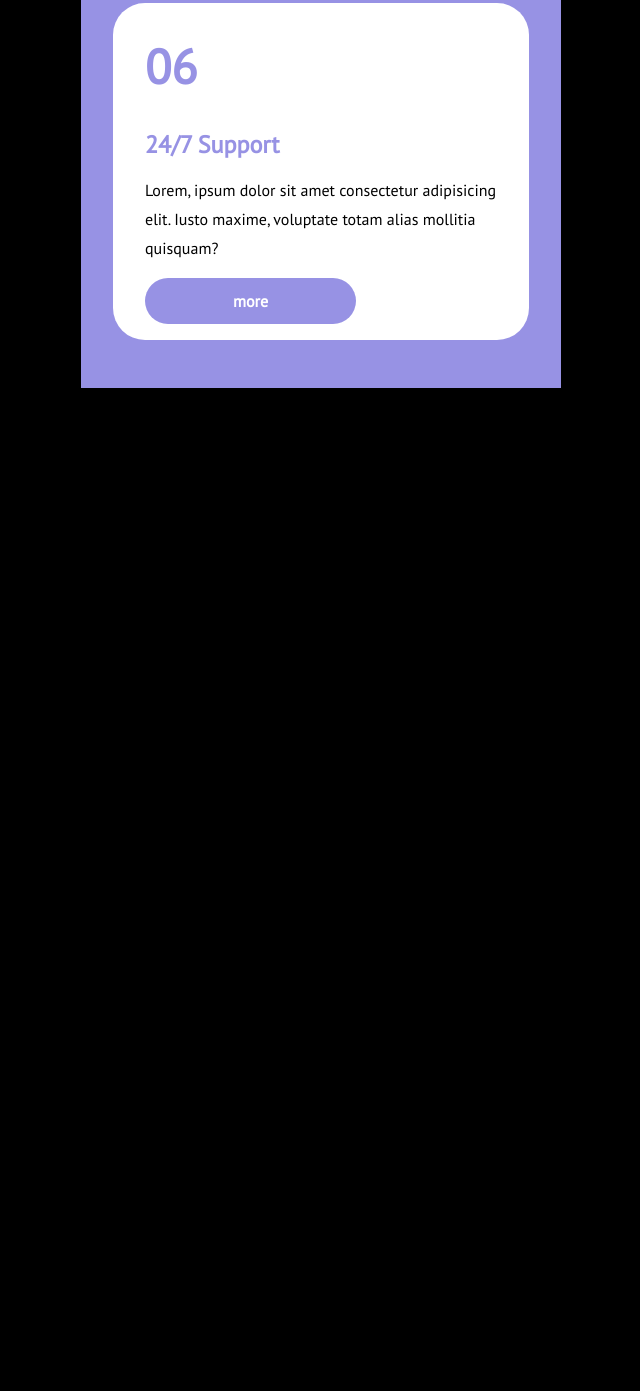
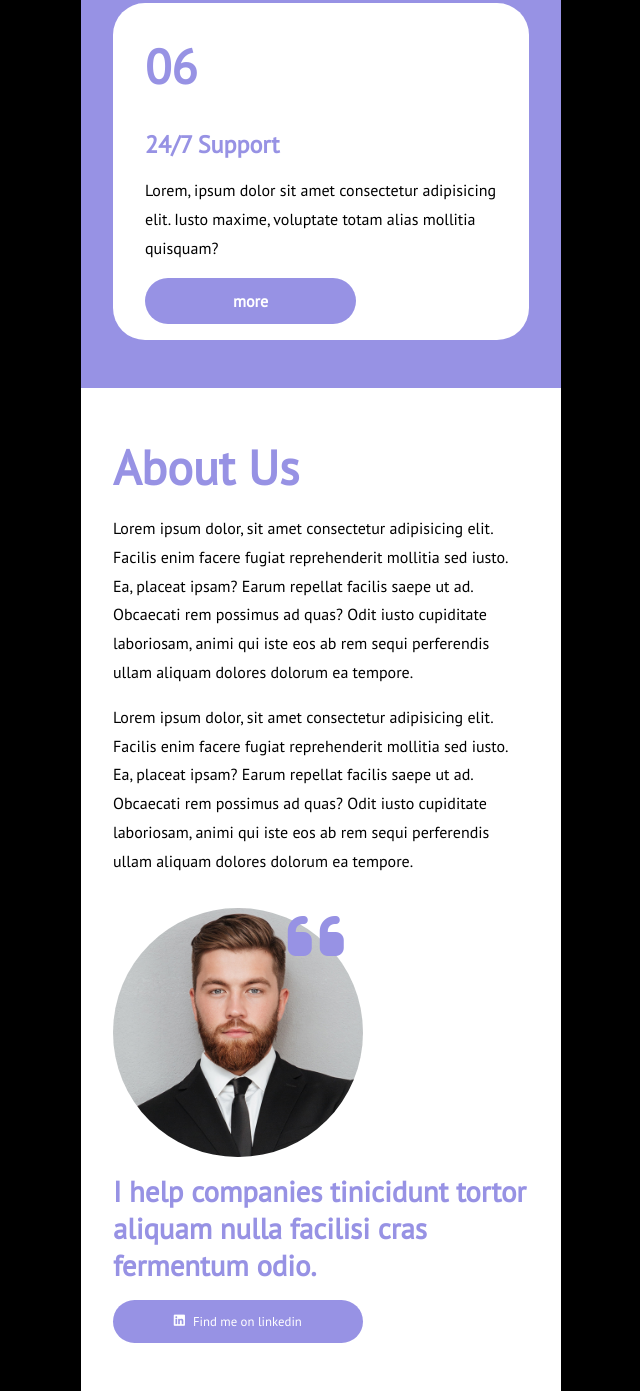
Before and after one commit to giuliogallo94/htmlcss-responsive-layout, a plain HTML site: page index.html in a window 1280 px wide. Shown: the part 7692-9083 px from the top of the page, without its empty margins (319-959 px from the left). Before the commit the page ends 8080 px from the top, so only its background shows below. Drawn offline with Linux system fonts and the light colour scheme.

Commit message:
add: section about-us

```diff
--- a/css/style.css
+++ b/css/style.css
@@ -252,8 +252,55 @@ p {
     font-weight: 800;
 }
 
-.more {
+.violet-btn {
     background-color: var(--violet);
     width: 60%;
     margin-top: 1rem;
 }
+
+/* Section About Us */
+
+.about-us h2 {
+    color: var(--violet);
+    font-size: 3rem;
+}
+
+.about-us p {
+    margin-top: 1rem;
+}
+
+.profile-img {
+    width: 60%;
+    display: flex;
+    position: relative;
+}
+.profile-img img {
+    margin-top: 2rem;
+    border-radius: 50%;
+    /* position: absolute; */
+}
+
+.profile-img i {
+    position: absolute;
+    left: 70%;
+    top: 10%;
+    color: var(--violet);
+    font-size: 4rem;
+}
+
+.about-us h3 {
+    font-size: 1.8rem;
+    font-weight: 600;
+    margin-top: 1rem;
+}
+
+.linkedin a {
+    text-decoration: none;
+    display: flex;
+    align-items: center;
+    font-size: 0.8rem;
+}
+
+.linkedin i {
+    margin-right: 0.5rem;
+}
--- a/index.html
+++ b/index.html
@@ -188,7 +188,7 @@
               Lorem, ipsum dolor sit amet consectetur adipisicing elit. Iusto
               maxime, voluptate totam alias mollitia quisquam?
             </p>
-            <a class="btn more" href="">more</a>
+            <a class="btn violet-btn" href="">more</a>
           </div>
 
           <div class="benefits">
@@ -198,7 +198,7 @@
               Lorem, ipsum dolor sit amet consectetur adipisicing elit. Iusto
               maxime, voluptate totam alias mollitia quisquam?
             </p>
-            <a class="btn more" href="">more</a>
+            <a class="btn violet-btn" href="">more</a>
           </div>
 
           <div class="benefits">
@@ -208,7 +208,7 @@
               Lorem, ipsum dolor sit amet consectetur adipisicing elit. Iusto
               maxime, voluptate totam alias mollitia quisquam?
             </p>
-            <a class="btn more" href="">more</a>
+            <a class="btn violet-btn" href="">more</a>
           </div>
 
           <div class="benefits">
@@ -218,7 +218,7 @@
               Lorem, ipsum dolor sit amet consectetur adipisicing elit. Iusto
               maxime, voluptate totam alias mollitia quisquam?
             </p>
-            <a class="btn more" href="">more</a>
+            <a class="btn violet-btn" href="">more</a>
           </div>
 
           <div class="benefits">
@@ -228,7 +228,7 @@
               Lorem, ipsum dolor sit amet consectetur adipisicing elit. Iusto
               maxime, voluptate totam alias mollitia quisquam?
             </p>
-            <a class="btn more" href="">more</a>
+            <a class="btn violet-btn" href="">more</a>
           </div>
 
           <div class="benefits">
@@ -238,10 +238,45 @@
               Lorem, ipsum dolor sit amet consectetur adipisicing elit. Iusto
               maxime, voluptate totam alias mollitia quisquam?
             </p>
-            <a class="btn more" href="">more</a>
+            <a class="btn violet-btn" href="">more</a>
           </div>
         </section>
         <!-- /Section Benefits -->
+
+        <!-- Section About Us -->
+        <section class="about-us">
+          <h2>About Us</h2>
+          <p>
+            Lorem ipsum dolor, sit amet consectetur adipisicing elit. Facilis
+            enim facere fugiat reprehenderit mollitia sed iusto. Ea, placeat
+            ipsam? Earum repellat facilis saepe ut ad. Obcaecati rem possimus ad
+            quas? Odit iusto cupiditate laboriosam, animi qui iste eos ab rem
+            sequi perferendis ullam aliquam dolores dolorum ea tempore.
+          </p>
+
+          <p>
+            Lorem ipsum dolor, sit amet consectetur adipisicing elit. Facilis
+            enim facere fugiat reprehenderit mollitia sed iusto. Ea, placeat
+            ipsam? Earum repellat facilis saepe ut ad. Obcaecati rem possimus ad
+            quas? Odit iusto cupiditate laboriosam, animi qui iste eos ab rem
+            sequi perferendis ullam aliquam dolores dolorum ea tempore.
+          </p>
+          <div class="profile-img">
+            <img src="img/about.jpg" alt="" />
+            <i class="fa-solid fa-quote-left"></i>
+          </div>
+          <h3>
+            I help companies tinicidunt tortor aliquam nulla facilisi cras
+            fermentum odio.
+          </h3>
+          <div class="linkedin">
+            <a class="btn violet-btn" href="">
+              <i class="fa-brands fa-linkedin"></i>
+              Find me on linkedin
+            </a>
+          </div>
+        </section>
+        <!-- /Section About Us -->
       </main>
       <!-- /Main -->
     </div>
```
